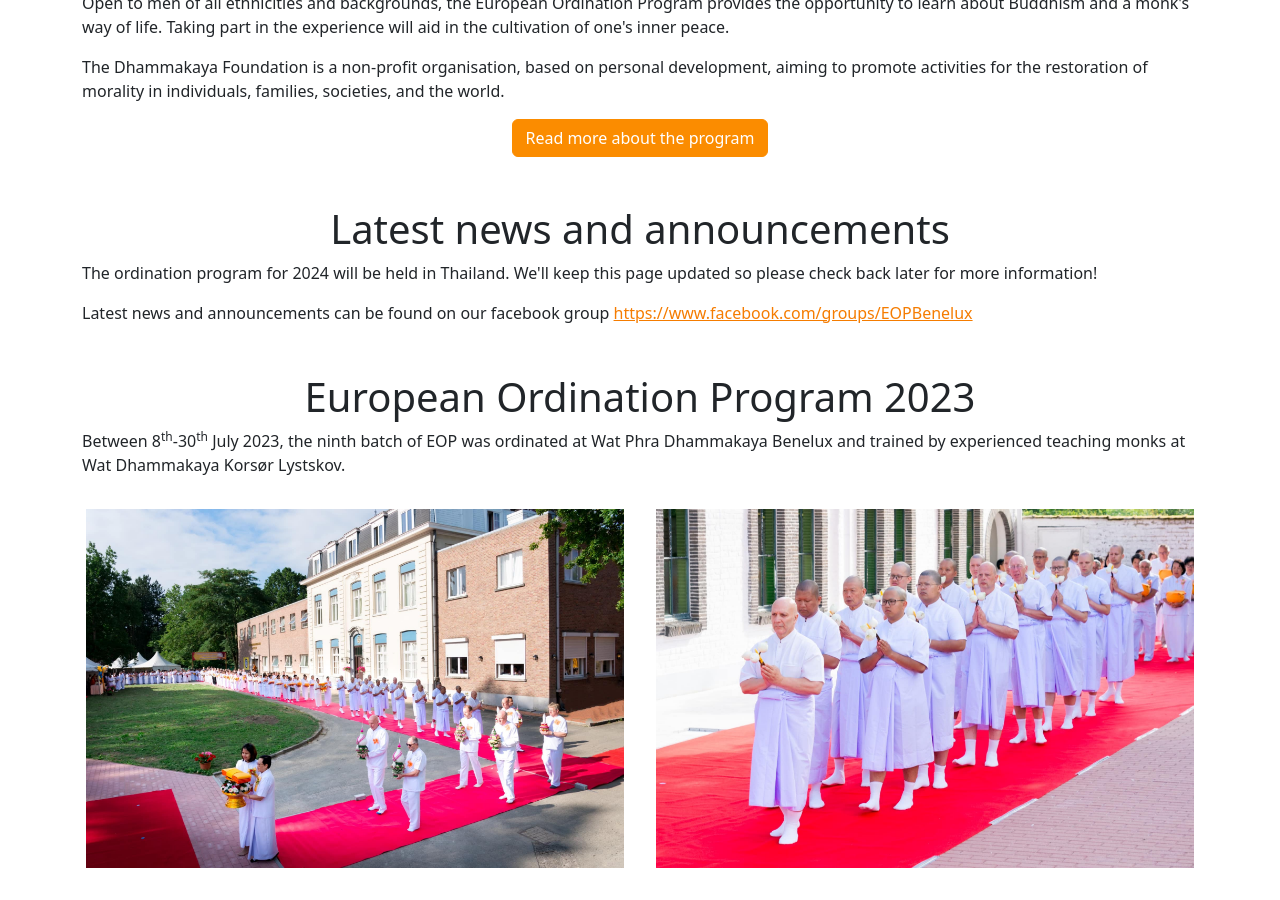
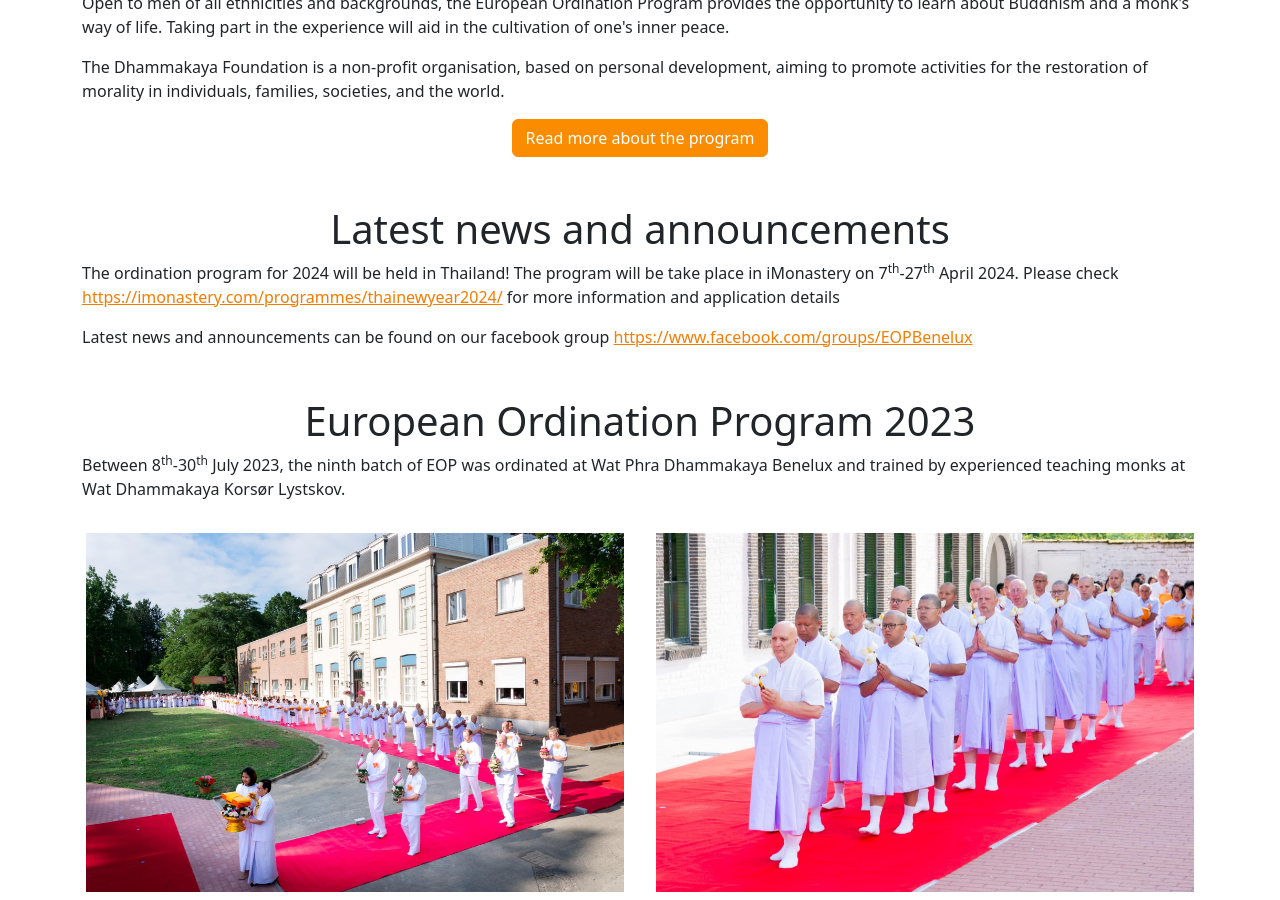
Before and after one commit to spicalous/eop-website, a Jekyll site: the page built from index.html, in a window 1280 px wide and 900 px high, scrolled down 1567 px. Built offline with Jekyll 4.4.1, drawn with Linux system fonts in a browser that asks for light colours.

Commit message:
add 2024 ordination information

```diff
--- a/index.html
+++ b/index.html
@@ -24,8 +24,11 @@ layout: base
   </p>
   <h1 class="text-center mt-5">Latest news and announcements</h1>
   <p>
-    The ordination program for 2024 will be held in Thailand. We'll keep this page updated so please check back later
-    for more information!
+    The ordination program for 2024 will be held in Thailand! The program will be take place in iMonastery on
+    7<sup>th</sup>-27<sup>th</sup> April 2024. Please check
+    <a href="https://imonastery.com/programmes/thainewyear2024/">https://imonastery.com/programmes/thainewyear2024/</a>
+    for more information and application details
+
   </p>
   <p>
     Latest news and announcements can be found on our facebook group
```
